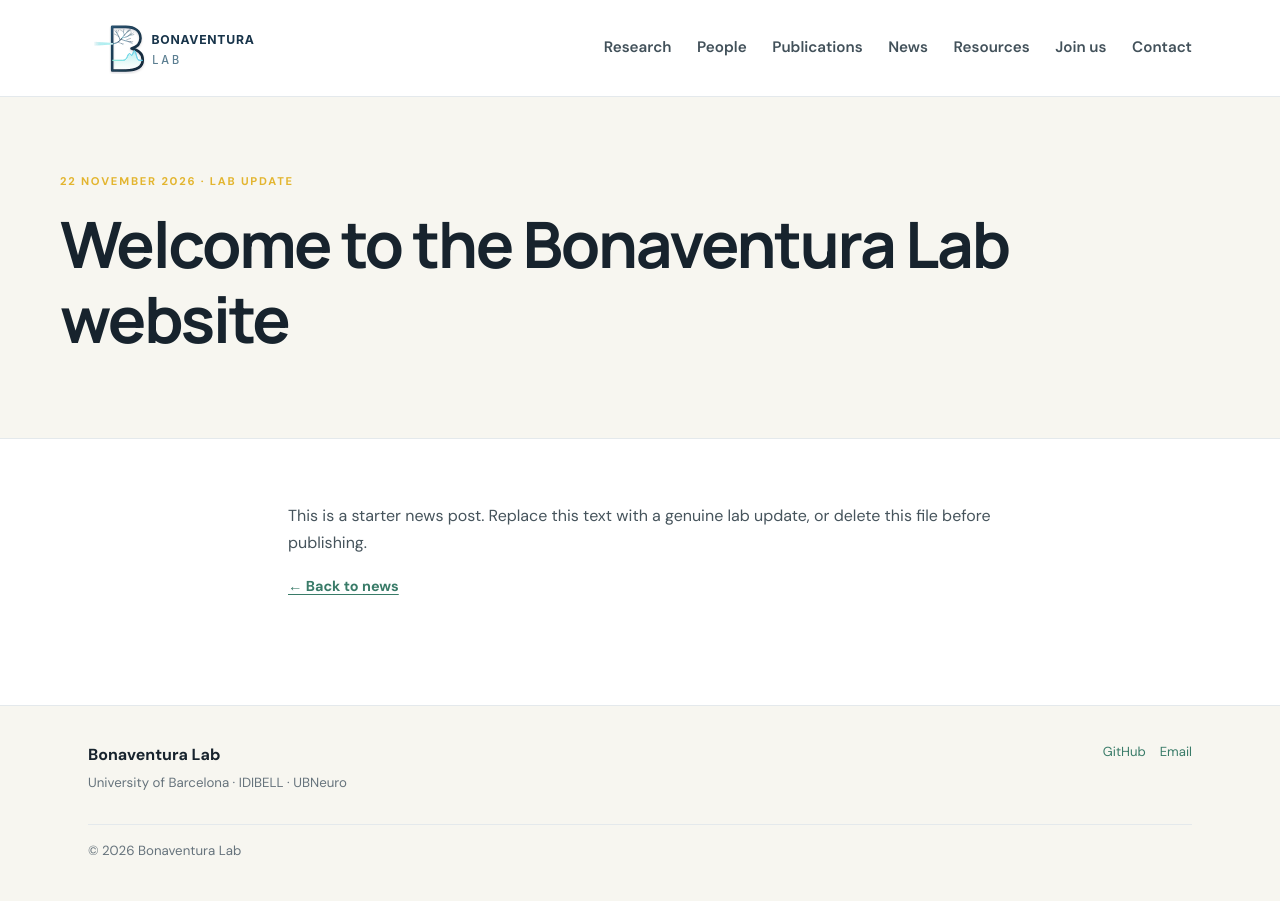
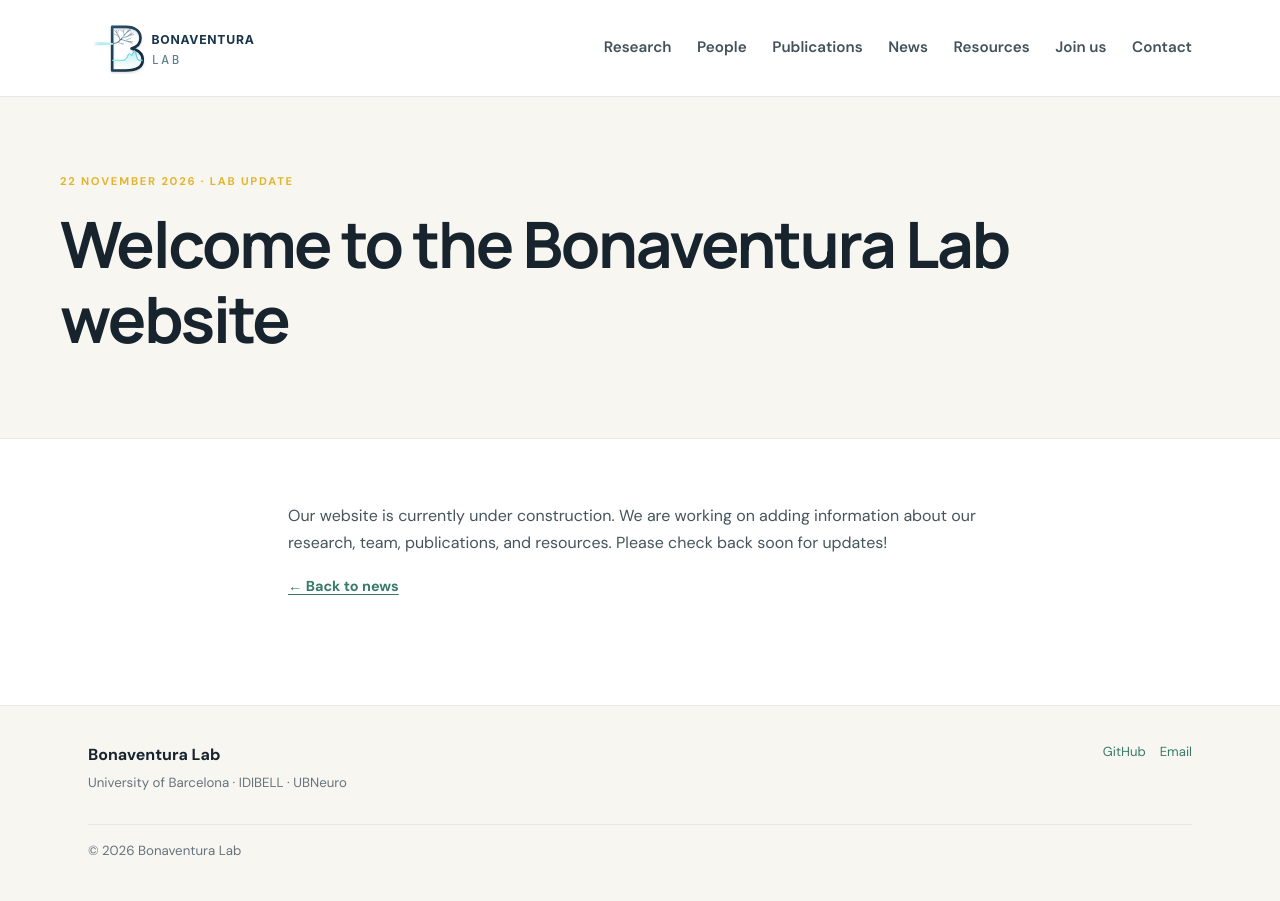
Before and after one commit to BonaventuraLab/BonaventuraLab.github.io, a Jekyll site: the page built from _posts/2026-11-22-welcome-to-bonaventura-lab.md, in a window 1280 px wide. Built offline with Jekyll 4.4.1, drawn with Linux system fonts in a browser that asks for light colours.

Commit message:
Update 2026-11-22-welcome-to-bonaventura-lab.md

```diff
--- a/_posts/2026-11-22-welcome-to-bonaventura-lab.md
+++ b/_posts/2026-11-22-welcome-to-bonaventura-lab.md
@@ -5,4 +5,4 @@ date: 2026-11-22
 category: Lab update
 ---
 
-This is a starter news post. Replace this text with a genuine lab update, or delete this file before publishing.
+Our website is currently under construction. We are working on adding information about our research, team, publications, and resources. Please check back soon for updates!
```
